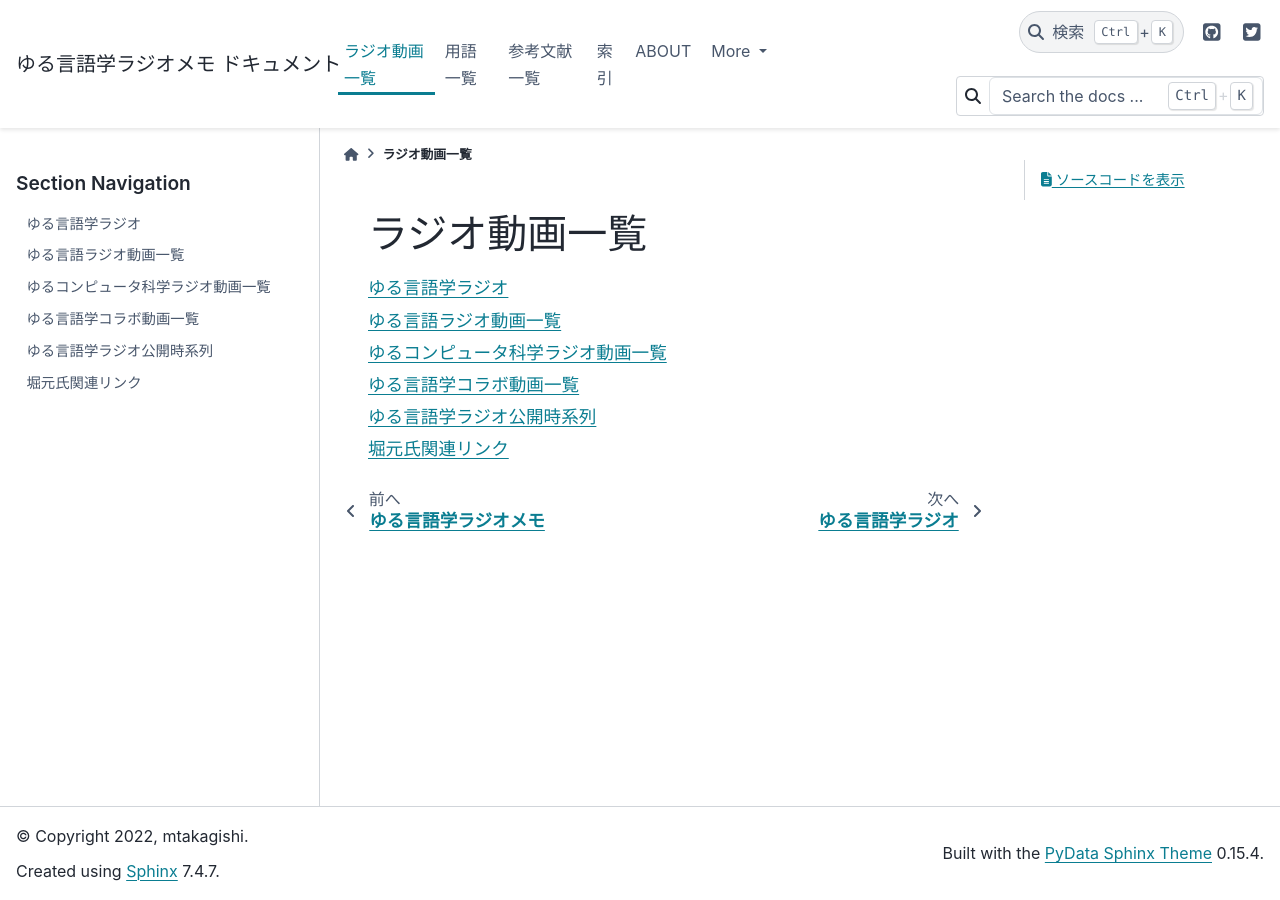
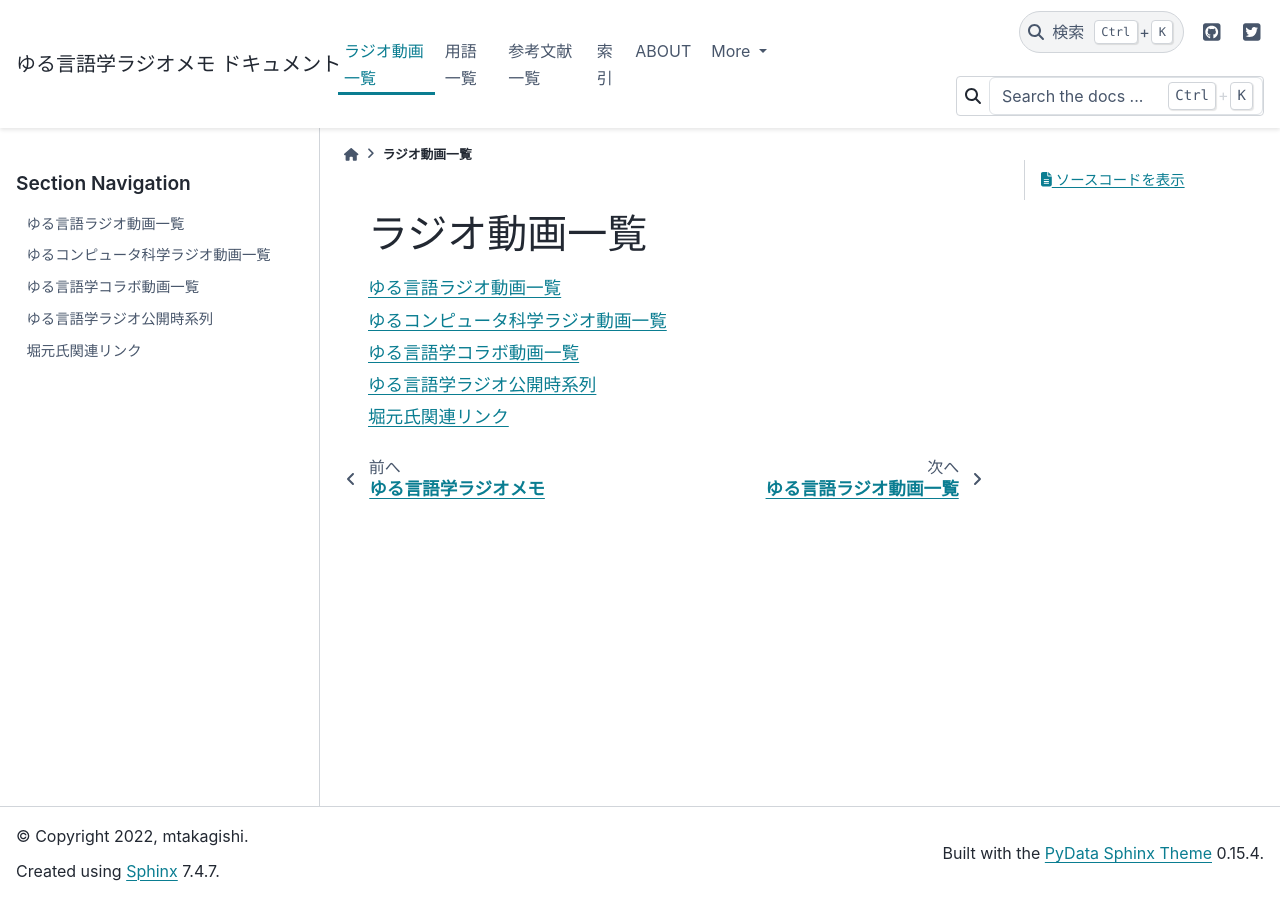
Before and after one commit to mtakagishi/yurugengo, a Sphinx documentation site: the page built from docs/videos/index.rst, in a window 1280 px wide. Built offline with Sphinx 7.4.7 and the PyData theme 0.15.4, drawn with Linux system fonts in a browser that asks for light colours.

Commit message:
微修正

```diff
--- a/docs/videos/index.rst
+++ b/docs/videos/index.rst
@@ -5,7 +5,6 @@
   :maxdepth: 1
   :glob:
 
-  /words/ゆる言語学ラジオ
   yurugengo_radio_list
   yurucomputer_radio_list
   collaboration
```
